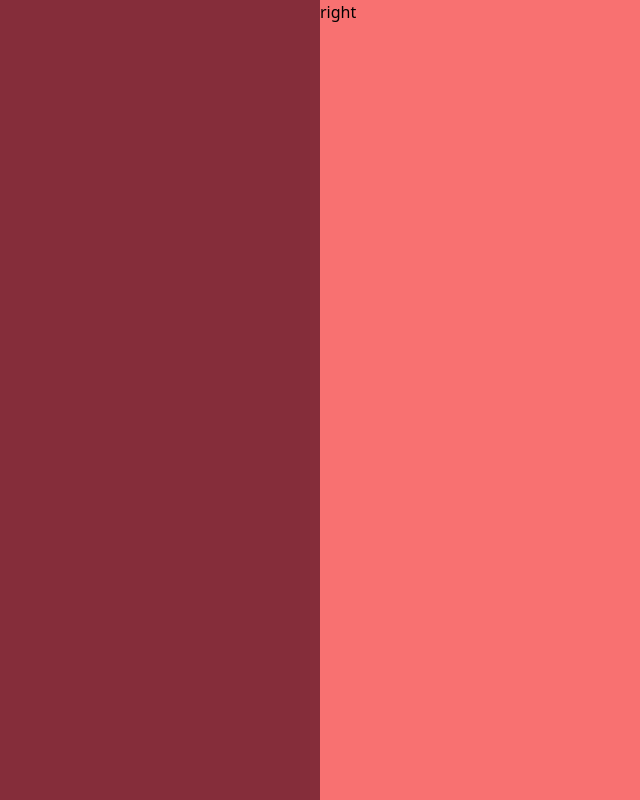
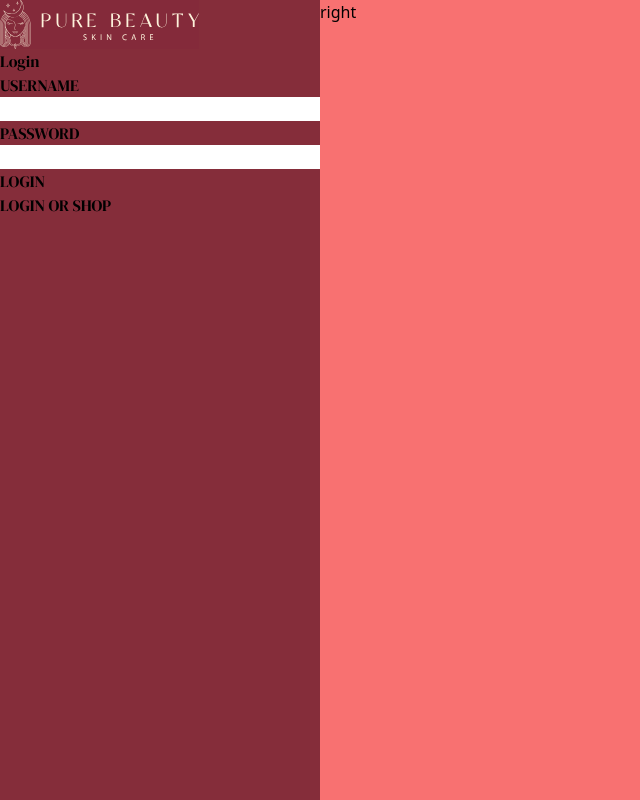
Before and after one commit to johnsus1995/Pure-beauty, a React (Vite) app: page /login in a window 1280 px wide. Shown: the whole page, without its empty margins (0-640 px from the left). Built offline with nearby package versions, Linux system fonts and the light colour scheme.

Commit message:
login page rendered

```diff
--- a/src/pages/Login/Login.tsx
+++ b/src/pages/Login/Login.tsx
@@ -1,14 +1,29 @@
-
+import { ReactComponent as Logo } from "src/assets/logo.svg";
 
 export const Login = () => {
   return (
     <div className="flex h-screen">
-        <div className="bg-primary w-1/3">
-            <div>
-
+      <div className="bg-primary w-1/3">
+        <div className="">
+          <Logo />
+          <div className="font-DMSerif">
+            <p>Login</p>
+            <div className="flex flex-col">
+              <label htmlFor="email">USERNAME</label>
+              <input type="text" id="email"/>
             </div>
+            <div className="flex flex-col">
+              <label htmlFor="email">PASSWORD</label>
+              <input type="text" id="email"/>
+            </div>
+            <button>LOGIN</button>
+            <div className="">
+              LOGIN OR <span>SHOP</span>
+            </div>
+          </div>
         </div>
-        <div className="bg-red-400 w-full">right</div>
+      </div>
+      <div className="bg-red-400 w-full">right</div>
     </div>
-  )
-}
+  );
+};
--- a/tailwind.config.js
+++ b/tailwind.config.js
@@ -15,7 +15,7 @@ export default {
         info: '#17A2B8',
       },
       fontFamily:{
-        'nunito': ['nunito', 'sans-serif'],
+        'DMSerif': ['DM Serif Display', 'sans-serif'],
       }
     },
   },
```
